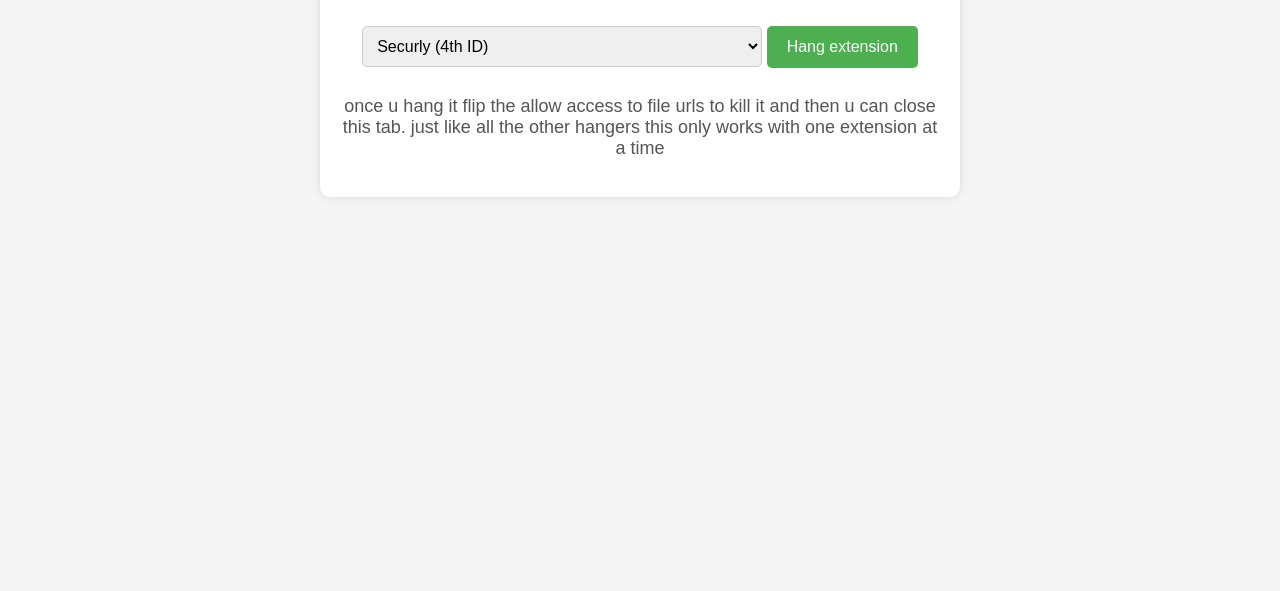
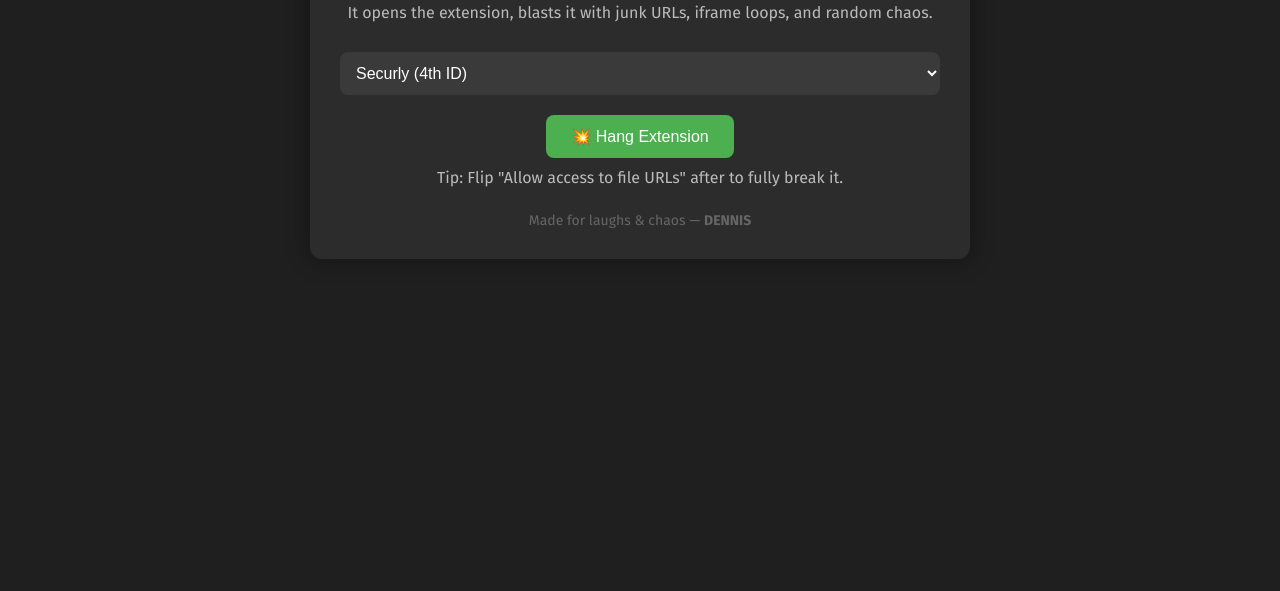
Before and after one commit to dennisimoo/ExtFlood3r, a plain HTML site: page index.html in a window 1280 px wide. Shown: the part 209-800 px from the top of the page. Drawn offline with Linux system fonts and the light colour scheme.

Commit message:
Update index.html

```diff
--- a/index.html
+++ b/index.html
@@ -1,93 +1,131 @@
 <!DOCTYPE html>
-<html>
+<html lang="en">
 <head>
+    <meta charset="UTF-8">
     <title>ExtFlood3r</title>
     <style>
+        @import url('https://fonts.googleapis.com/css2?family=Fira+Sans:wght@400;700&display=swap');
+
         body {
-            font-family: Arial, sans-serif;
-            background-color: #f4f4f4;
+            font-family: 'Fira Sans', sans-serif;
+            background-color: #1f1f1f;
+            color: #f0f0f0;
             margin: 0;
-            padding: 20px;
+            padding: 40px 20px;
             text-align: center;
         }
 
         h2 {
-            color: #333;
+            font-size: 2rem;
             margin-bottom: 10px;
         }
 
         p {
-            color: #555;
-            font-size: 18px;
+            font-size: 16px;
+            color: #bbb;
+            margin: 10px 0;
+        }
+
+        .container {
+            max-width: 600px;
+            margin: auto;
+            background: #2c2c2c;
+            padding: 30px;
+            border-radius: 12px;
+            box-shadow: 0 0 25px rgba(0,0,0,0.4);
         }
 
         select {
             font-size: 16px;
-            padding: 10px;
-            margin: 10px 0;
-            border: 1px solid #ccc;
-            border-radius: 5px;
-            width: 90%;
-            max-width: 400px;
+            padding: 12px;
+            border: none;
+            border-radius: 8px;
+            margin: 20px 0;
+            width: 100%;
+            background: #3a3a3a;
+            color: #fff;
         }
 
         button {
             font-size: 16px;
-            padding: 12px 20px;
-            margin: 10px 0;
+            padding: 12px 25px;
+            border: none;
+            border-radius: 8px;
             background-color: #4CAF50;
             color: white;
-            border: none;
             cursor: pointer;
-            border-radius: 5px;
-            transition: background 0.3s;
+            transition: all 0.3s ease;
         }
 
         button:hover {
             background-color: #45a049;
+            transform: scale(1.05);
         }
 
-        iframe {
-            display: none;
+        .footer {
+            margin-top: 25px;
+            font-size: 14px;
+            color: #666;
         }
 
-        .container {
-            max-width: 600px;
-            background: white;
-            padding: 20px;
-            margin: auto;
-            border-radius: 10px;
-            box-shadow: 0 0 10px rgba(0, 0, 0, 0.1);
+        .loading {
+            display: none;
+            margin-top: 15px;
+            font-size: 14px;
+            color: #4caf50;
+            animation: pulse 1s infinite;
+        }
+
+        @keyframes pulse {
+            0% { opacity: 0.3; }
+            50% { opacity: 1; }
+            100% { opacity: 0.3; }
         }
     </style>
     <script>
         function hanger() {
+            const loadingText = document.getElementById("loading");
+            loadingText.style.display = "block";
+
             let extURL = document.getElementById("extensionSelect").value;
             let extWin = window.open(extURL);
 
-            setTimeout(function() {
-                let killURL = "https://" + "e".repeat(2000000); // generates a really long URL that hangs the extension page
+            // Hang via multiple attacks
+            setTimeout(function () {
+                // 1: long redirect
+                let killURL = "https://" + "e".repeat(5000000);
                 extWin.location.href = killURL;
-                let iframe = document.createElement("iframe"); // iframe so that the extension wont restore itself when the switch is flipped
-                iframe.src = extURL;
-            	iframe.style.width = "10px";
-            	iframe.style.height = "10px";
-            	iframe.style.border = "none";
-            	document.body.appendChild(iframe);
-                setTimeout(function() {
-		    extWin.close()
-            	}, 1000);
-            }, 100);
+
+                // 2: multiple random junk URLs
+                for (let i = 0; i < 3; i++) {
+                    setTimeout(() => {
+                        extWin.location.href = "https://" + Math.random().toString(36).repeat(100000);
+                    }, 300 * i);
+                }
+
+                // 3: iframe infinite loop
+                let iframe = document.createElement("iframe");
+                iframe.srcdoc = `<script>while(true){}</script>`;
+                iframe.style.width = "1px";
+                iframe.style.height = "1px";
+                iframe.style.border = "none";
+                document.body.appendChild(iframe);
+
+                // 4: delay before closing
+                setTimeout(function () {
+                    extWin.close();
+                    loadingText.style.display = "none";
+                }, 5000); // longer timeout to keep it alive
+            }, 200);
         }
     </script>
 </head>
 <body>
     <div class="container">
-        <h2>ExtFlood3r</h2>
-    This is probably the stupidest yet most reliable extension hanger method. This literally just opens an extension page and redirects to a long ass url why does this actually work
-    <br><br>
-    It lasts longer than exthang3r (and maybe extprint3r) while taking under 2 seconds to hang the extension 😭
-    <br><br>
+        <h2>ExtFlood3r <span style="font-size: 1rem; color: #4caf50;">by dennis</span></h2>
+        <p>The dumbest but most stubborn extension crasher.</p>
+        <p>It opens the extension, blasts it with junk URLs, iframe loops, and random chaos.</p>
+
         <select id="extensionSelect">
             <option value="chrome-extension://lcgajdcbmhepemmlpemkkpgagieehmjp/fonts/Metropolis.css">Securly (4th ID)</option>
             <option value="chrome-extension://ckecmkbnoanpgplccmnoikfmpcdladkc/fonts/Metropolis.css">Securly (3rd ID)</option>
@@ -127,9 +165,11 @@
             <option value="chrome-extension://eoobggamkobbcpiojefejfglbfcacgca/assets/images/icon_128.png">Lugus School</option>
         </select>
 
-        <button onclick="hanger()">Hang extension</button>
+        <button onclick="hanger()">💥 Hang Extension</button>
+        <div class="loading" id="loading">Deploying hang protocol...</div>
 
-        <p>once u hang it flip the allow access to file urls to kill it and then u can close this tab. just like all the other hangers this only works with one extension at a time</p>
+        <p>Tip: Flip "Allow access to file URLs" after to fully break it.</p>
+        <div class="footer">Made for laughs & chaos — <strong>DENNIS</strong></div>
     </div>
 </body>
 </html>
```
